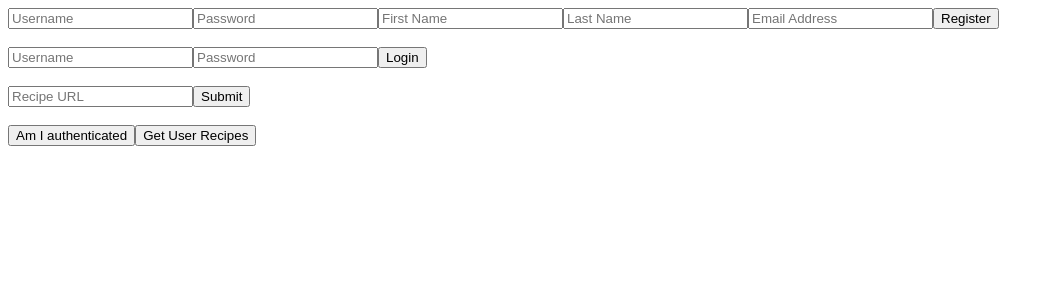
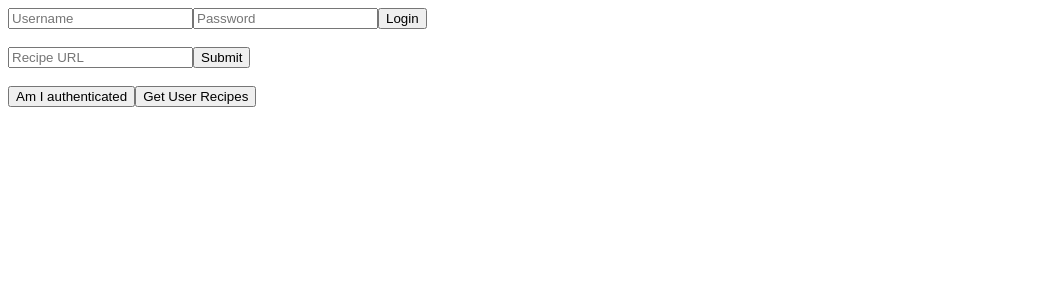
Before and after one commit to davidlewallen/recipe-app, a React app: page / in a window 1280 px wide. Shown: the top 300 px of the page, without its empty margins (0-1054 px from the left). Built offline with nearby package versions, Linux system fonts and the light colour scheme.

Commit message:
removed register

```diff
--- a/src/App.js
+++ b/src/App.js
@@ -6,33 +6,33 @@ class App extends Component {
   constructor() {
     super();
     this.state = {
-      registerUsername: '',
-      registerPassword: '',
-      registerFirstName: '',
-      registerLastName: '',
-      registerEmail: '',
+      // registerUsername: '',
+      // registerPassword: '',
+      // registerFirstName: '',
+      // registerLastName: '',
+      // registerEmail: '',
       loginUsername: '',
       loginPassword: '',
       recipeURL: '',
       recipeList: [],
     }
   }
-  register = async (event) => {
-    event.preventDefault();
-    const body = {
-      username: this.state.registerUsername,
-      password: this.state.registerPassword,
-      firstName: this.state.registerFirstName,
-      lastName: this.state.registerLastName,
-      email: this.state.registerEmail,
-    }
+  // register = async (event) => {
+  //   event.preventDefault();
+  //   const body = {
+  //     username: this.state.registerUsername,
+  //     password: this.state.registerPassword,
+  //     firstName: this.state.registerFirstName,
+  //     lastName: this.state.registerLastName,
+  //     email: this.state.registerEmail,
+  //   }
 
-    try {
-      await axios.post('/api/account/register', body);
-    } catch (err) {
-      console.error(err.response.data.message);
-    }
-  }
+  //   try {
+  //     await axios.post('/api/account/register', body);
+  //   } catch (err) {
+  //     console.error(err.response.data.message);
+  //   }
+  // }
 
   login = async (event) => {
     event.preventDefault();
@@ -95,30 +95,30 @@ class App extends Component {
       console.log(err);
     }
   }
-  handleRegisterUsername = (event) => {
-    const registerUsername = event.target.value;
-    this.setState({ registerUsername });
-  }
+  // handleRegisterUsername = (event) => {
+  //   const registerUsername = event.target.value;
+  //   this.setState({ registerUsername });
+  // }
 
-  handleRegisterPassword = (event) => {
-    const registerPassword = event.target.value;
-    this.setState({ registerPassword });
-  }
+  // handleRegisterPassword = (event) => {
+  //   const registerPassword = event.target.value;
+  //   this.setState({ registerPassword });
+  // }
 
-  handleRegisterFirstName = (event) => {
-    const registerFirstName = event.target.value;
-    this.setState({ registerFirstName });
-  }
+  // handleRegisterFirstName = (event) => {
+  //   const registerFirstName = event.target.value;
+  //   this.setState({ registerFirstName });
+  // }
 
-  handleRegisterLastName = (event) => {
-    const registerLastName = event.target.value;
-    this.setState({ registerLastName });
-  }
+  // handleRegisterLastName = (event) => {
+  //   const registerLastName = event.target.value;
+  //   this.setState({ registerLastName });
+  // }
 
-  handleRegisterEmail = (event) => {
-    const registerEmail = event.target.value;
-    this.setState({ registerEmail });
-  }
+  // handleRegisterEmail = (event) => {
+  //   const registerEmail = event.target.value;
+  //   this.setState({ registerEmail });
+  // }
 
   handleLoginUsername = (event) => {
     const loginUsername = event.target.value;
@@ -140,7 +140,7 @@ class App extends Component {
   render() {
     return (
       <div className="App">
-        <form className="register">
+        {/* <form className="register">
           <input
             placeholder="Username"
             value={this.state.registerUsername}
@@ -167,9 +167,9 @@ class App extends Component {
             onChange={this.handleRegisterEmail}
           />
           <button onClick={this.register}>Register</button>
-        </form>
+        </form> */}
 
-        <br />
+        {/* <br /> */}
 
         <form className="login">
           <input
```
